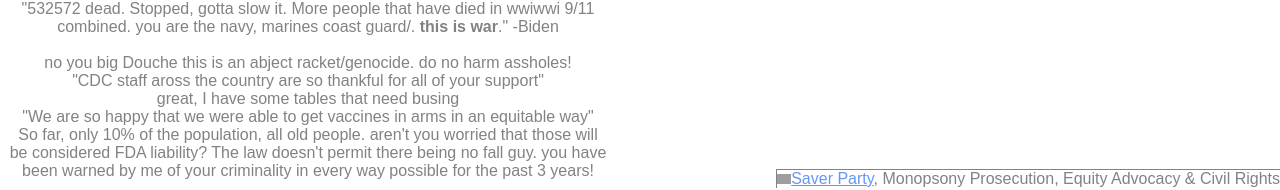
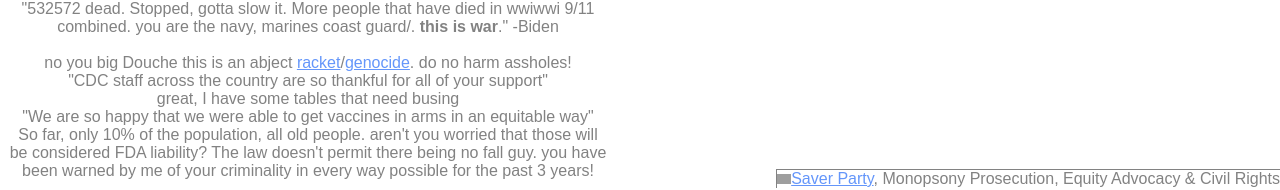
Before and after one commit to NickCarducci/BillBidenOrg, a React (Create React App) app: page / in a window 1280 px wide. Shown: the part 612-802 px from the top of the page. Built offline with nearby package versions, Linux system fonts and the light colour scheme; grey boxes are pictures that could not be loaded.

Commit message:
Update App.js

```diff
--- a/src/App.js
+++ b/src/App.js
@@ -127,10 +127,11 @@ export default function App() {
         <span style={{ fontWeight: "bolder" }}>this is war</span>." -Biden
         <br />
         <br />
-        no you big Douche this is an abject racket/genocide. do no harm
-        assholes!
+        no you big Douche this is an abject&nbsp;
+        <a href="https://www.opensecrets.org/parties/">racket</a>/
+        <a href="https://froth.app">genocide</a>. do no harm assholes!
         <br />
-        "CDC staff aross the country are so thankful for all of your support"
+        "CDC staff across the country are so thankful for all of your support"
         <br />
         great, I have some tables that need busing
         <br />
```
